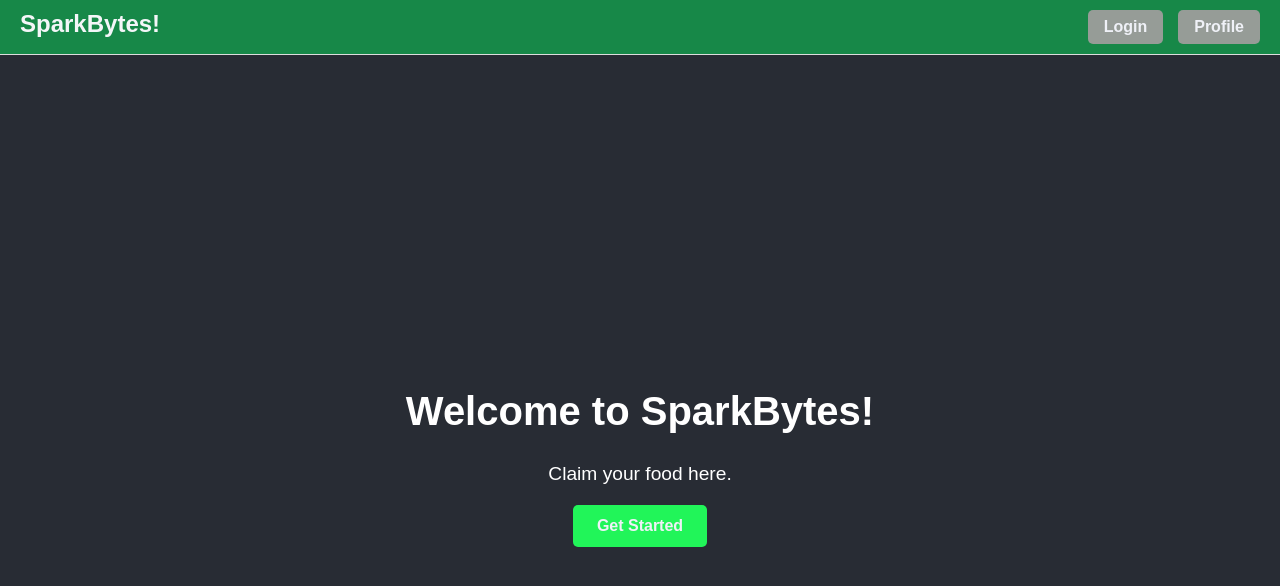
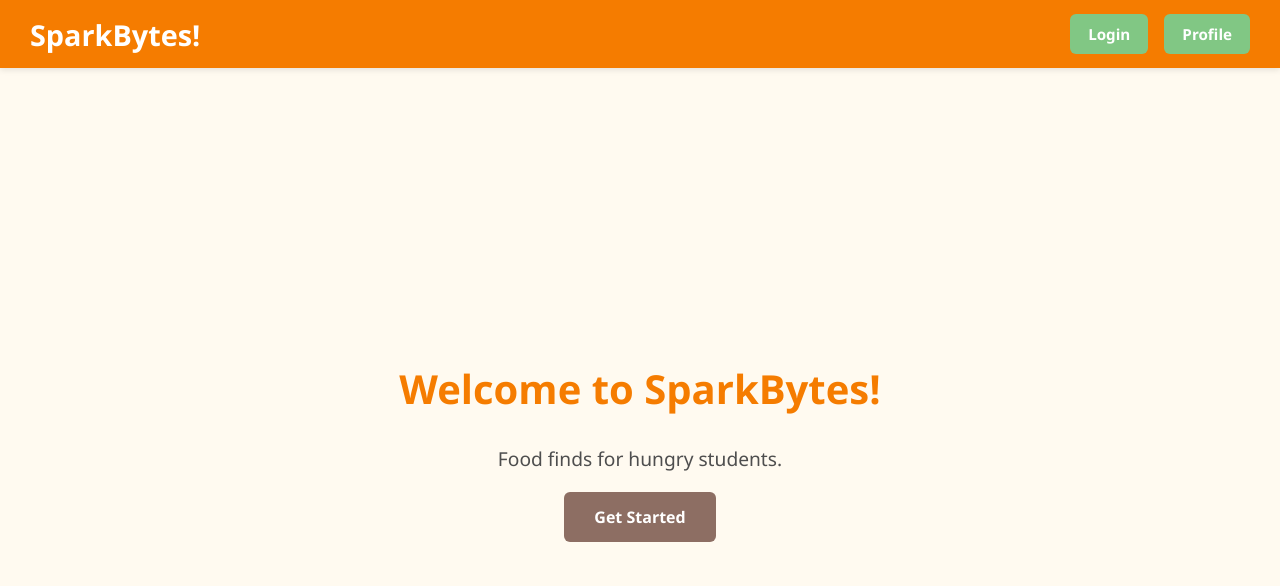
Before and after one commit to stevenltran/CS391-S25, a React (Create React App) app in the folder sparkbytes/: page / in a window 1280 px wide. Shown: the top 586 px of the page. Built offline with nearby package versions, Linux system fonts and the light colour scheme.

Commit message:
changed the colors and desgin for all pages

```diff
--- a/sparkbytes/src/pages/home.css
+++ b/sparkbytes/src/pages/home.css
@@ -1,79 +1,86 @@
+/* ==== GLOBAL STYLES ==== */
 body {
   margin: 0;
-  font-family: Arial, sans-serif;
-  background-color: #282c34;
-  color: white;
+  font-family: 'Segoe UI', sans-serif;
+  background-color: #fffaf0; /* Warm cream */
+  color: #2e2e2e; /* Rich dark gray */
 }
 
+/* ==== NAVBAR ==== */
+.navbar {
+  display: flex;
+  justify-content: space-between;
+  align-items: center;
+  padding: 14px 30px;
+  background-color: #f57c00; /* Appetite orange */
+  box-shadow: 0 2px 6px rgba(0, 0, 0, 0.1);
+}
 
+.navbar-logo {
+  font-size: 1.8rem;
+  font-weight: bold;
+  color: white;
+  text-decoration: none;
+}
+
+.navbar-links {
+  display: flex;
+  gap: 16px;
+}
+
+.navbar-button {
+  background-color: #81c784; /* Fresh green */
+  color: white;
+  padding: 10px 18px;
+  border-radius: 6px;
+  font-weight: bold;
+  font-size: 0.95rem;
+  text-decoration: none;
+  transition: background-color 0.3s ease;
+}
+
+.navbar-button:hover {
+  background-color: #689f38;
+}
+
+/* ==== HOME CONTENT ==== */
 .home-container {
   display: flex;
   flex-direction: column;
   align-items: center;
   justify-content: center;
-  height: 100vh;
+  height: calc(100vh - 60px);
   text-align: center;
-  background-color: #282c34;
+  padding: 0 20px;
 }
 
 h1 {
-  font-size: 2.5rem;
+  font-size: 3rem;
   margin-bottom: 10px;
+  color: #f57c00;
 }
 
 p {
-  font-size: 1.2rem;
-  margin-bottom: 20px;
+  font-size: 1.25rem;
+  max-width: 600px;
+  margin-bottom: 30px;
+  color: #4e4e4e;
 }
 
-/* Button Styling */
+/* ==== CTA BUTTON ==== */
 .home-button {
-  background-color: #21f559;
-  color: #eff1f7;
-  padding: 12px 24px;
+  background-color: #8d6e63; /* Chocolate brown */
+  color: white;
+  padding: 14px 30px;
   font-size: 1rem;
   border: none;
-  border-radius: 5px;
+  border-radius: 6px;
+  font-weight: bold;
+  transition: background-color 0.3s ease, transform 0.2s ease;
   text-decoration: none;
-  font-weight: bold;
-  transition: background-color 0.3s ease;
 }
 
 .home-button:hover {
-  background-color: #fbfffb;
+  background-color: #a1887f;
+  transform: scale(1.05);
 }
-
-.navbar {
-  display: flex;
-  justify-content: space-between;
-  padding: 10px 20px;
-  background-color: #178848;
-  border-bottom: 1px solid #ddd;
-}
-
-.navbar-links {
-  display: flex;
-  gap: 15px;
-}
-
-.navbar-logo {
-  text-decoration: none;
-  color: #f4f6f8;
-  font-weight: bold;
-  font-size: 1.5rem;
-}
-
-.navbar-button {
-  text-decoration: none;
-  color: #eff1f7;
-  background-color: #969c97;
-  padding: 8px 16px;
-  border-radius: 5px;
-  font-weight: bold;
-  transition: background-color 0.3s ease, color 0.3s ease; /* Smooth hover effect */
-}
-
-.navbar-button:hover {
-  background-color: #fbfffb;
-  color: #178848;
-}
--- a/sparkbytes/src/pages/home.js
+++ b/sparkbytes/src/pages/home.js
@@ -21,7 +21,7 @@ function Home() {
       <Navbar />
       <div className="home-container">
         <h1>Welcome to SparkBytes!</h1>
-        <p>Claim your food here.</p>
+        <p>Food finds for hungry students.</p>
         <Link to="/login" className="home-button">Get Started</Link>
       </div>
     </div>
--- a/sparkbytes/src/pages/login.css
+++ b/sparkbytes/src/pages/login.css
@@ -1,64 +1,81 @@
+/* Global Styles (if not already applied globally) */
+body {
+  margin: 0;
+  font-family: 'Segoe UI', sans-serif;
+  background-color: #fffaf0;  /* Warm cream */
+  color: #2e2e2e;            /* Rich dark gray */
+}
+
+/* ==== LOGIN PAGE CONTAINER ==== */
 .login-container {
   display: flex;
-    flex-direction: column;
+  justify-content: center;
   align-items: center;
-    justify-content: center;
   height: 100vh;
-    background-color: #282c34;
+  background-color: #fffaf0;  /* Same warm cream as home page */
   text-align: center;
-    color: white;
 }
 
-
+/* ==== LOGIN BOX (Card Style) ==== */
 .login-box {
-    background: rgba(255, 255, 255, 0.1);
-    padding: 30px;
+  background: #ffffff;  /* White card */
+  padding: 40px;
   border-radius: 10px;
-    box-shadow: 0 4px 10px rgba(0, 0, 0, 0.2);
+  box-shadow: 0 4px 10px rgba(0, 0, 0, 0.1);
   width: 320px;
 }
 
-
+/* ==== INPUT FIELDS ==== */
 input {
   width: 100%;
   padding: 12px;
   margin-bottom: 10px;
-    border: none;
+  border: 1px solid #ddd;
   border-radius: 5px;
   font-size: 16px;
 }
 
-
+/* ==== LOGIN BUTTON (Matching Home CTA) ==== */
 .login-button {
   width: 100%;
-    padding: 12px;
-    background-color: #21f559;
-    color: #282c34;
-    font-size: 16px;
+  padding: 14px 30px;
+  background-color: #8d6e63;  /* Chocolate brown */
+  color: white;
+  font-size: 1rem;
   border: none;
-    border-radius: 5px;
-    cursor: pointer;
+  border-radius: 6px;
   font-weight: bold;
-    transition: background-color 0.3s ease;
+  text-decoration: none;
+  transition: background-color 0.3s ease, transform 0.2s ease;
+  box-shadow: 0 4px 12px rgba(141, 110, 99, 0.25);
 }
 
 .login-button:hover {
-    background-color: #fbfffb;
+  background-color: #a1887f;
+  transform: scale(1.05);
 }
 
-
+/* ==== ERROR MESSAGE ==== */
 .error-message {
   color: red;
   font-size: 14px;
   margin-bottom: 10px;
 }
 
+/* ==== REGISTER BUTTON ==== */
 .register-button {
-    text-decoration: none;
-    color: #eff1f7;
-    background-color: #256a30;
-    padding: 8px 16px;
+  display: inline-block;
+  margin-top: 14px;
+  padding: 10px 16px;
+  background-color: #81c784;  /* Fresh green */
+  color: white;
   border-radius: 5px;
   font-weight: bold;
-    transition: background-color 0.3s ease, color 0.3s ease;
+  font-size: 0.95rem;
+  text-decoration: none;
+  transition: background-color 0.3s ease;
 }
+
+.register-button:hover {
+  background-color: #689f38;
+}
--- a/sparkbytes/src/pages/login.js
+++ b/sparkbytes/src/pages/login.js
@@ -7,7 +7,8 @@ function Login() {
   const [error, setError] = useState("");
   const navigate = useNavigate();
 
-  const handleChange = (e) => setFormData({ ...formData, [e.target.name]: e.target.value });
+  const handleChange = (e) =>
+    setFormData({ ...formData, [e.target.name]: e.target.value });
 
   const handleLogin = (e) => {
     e.preventDefault();
@@ -30,14 +31,31 @@ function Login() {
 
   return (
     <div className="login-container">
-      <h2>Login</h2>
-      {error && <p className="error-message">{error}</p>}
-      <form onSubmit={handleLogin} className="login-form">
-        <input type="email" name="email" placeholder="Email" onChange={handleChange} required />
-        <input type="password" name="password" placeholder="Password" onChange={handleChange} required />
-        <button type="submit">Login</button>
-      </form>
-      <p>Don't have an account? <a href="/register" className="register-button">Register here</a></p>
+      <div className="login-box">
+        <h2>Login</h2>
+        {error && <p className="error-message">{error}</p>}
+        <form onSubmit={handleLogin} className="login-form">
+          <input
+            type="email"
+            name="email"
+            placeholder="Email"
+            onChange={handleChange}
+            required
+          />
+          <input
+            type="password"
+            name="password"
+            placeholder="Password"
+            onChange={handleChange}
+            required
+          />
+          <button type="submit" className="login-button">Login</button>
+        </form>
+        <p>
+          Don't have an account?{" "}
+          <a href="/register" className="register-button">Register here</a>
+        </p>
+      </div>
     </div>
   );
 }
--- a/sparkbytes/src/pages/profile.css
+++ b/sparkbytes/src/pages/profile.css
@@ -1,47 +1,113 @@
-.profile-container {
-    display: flex;
-    justify-content: center;
-    align-items: center;
-    height: 100vh;
-    background-color: #282c34;
-    color: white;
+body {
+  margin: 0;
+  font-family: "Segoe UI", sans-serif;
+  background-color: #fffaf0;
+  color: #2e2e2e;
 }
 
-  .profile-card {
-    background-color: rgba(255, 255, 255, 0.05);
-    padding: 30px;
-    border-radius: 15px;
-    text-align: center;
-    box-shadow: 0 4px 10px rgba(0, 0, 0, 0.4);
-    width: 320px;
+/* Wrapper for full-page layout */
+.profile-wrapper {
+  display: flex;
+  flex-direction: column; /* Stack vertically */
+  align-items: center;
+  justify-content: center;
+  min-height: 100vh;
+  padding: 20px;
+  background-color: #fffaf0;
 }
 
-  .profile-picture {
-    width: 120px;
-    height: 120px;
-    border-radius: 50%;
-    border: 3px solid #21f559;
-    margin-bottom: 20px;
+/* Card container */
+.profile-card {
+  background: white;
+  border-radius: 16px;
+  box-shadow: 0 10px 30px rgba(0, 0, 0, 0.07);
+  padding: 40px 30px;
+  width: 100%;
+  max-width: 420px;
+  text-align: center;
 }
 
-  .user-role {
-    font-style: italic;
-    color: #aaa;
-    margin-bottom: 10px;
+/* Profile picture styling */
+.profile-picture {
+  width: 100px;
+  height: 100px;
+  border-radius: 50%;
+  object-fit: cover;
+  margin-bottom: 20px;
+  border: 3px solid #ff5e3a;
 }
 
-  .edit-button {
-    margin-top: 20px;
-    padding: 10px 20px;
-    background-color: #21f559;
-    color: #282c34;
-    border: none;
-    border-radius: 5px;
-    font-weight: bold;
-    cursor: pointer;
-    transition: background-color 0.3s ease;
+/* Title */
+.profile-card h1 {
+  font-size: 2rem;
+  color: #f57c00;
+  margin-bottom: 25px;
 }
 
-  .edit-button:hover {
-    background-color: #fbfffb;
+/* Info rows */
+.profile-info {
+  display: flex;
+  flex-direction: column;
+  gap: 18px;
+  text-align: left;
 }
+
+.profile-info div {
+  display: flex;
+  flex-direction: column;
+}
+
+.profile-info label {
+  font-weight: 600;
+  font-size: 0.9rem;
+  color: #777;
+  margin-bottom: 4px;
+}
+
+.profile-info p {
+  font-size: 1.05rem;
+  font-weight: 500;
+  margin: 0;
+  color: #2e2e2e;
+}
+
+/* Button */
+.edit-btn {
+  margin-top: 30px;
+  padding: 14px;
+  width: 100%;
+  background-color: #ff5e3a;
+  color: white;
+  font-size: 1rem;
+  font-weight: bold;
+  border: none;
+  border-radius: 8px;
+  cursor: pointer;
+  transition: background-color 0.3s ease, transform 0.2s ease;
+  box-shadow: 0 4px 12px rgba(255, 94, 58, 0.15);
+}
+
+.edit-btn:hover {
+  background-color: #ff7043;
+  transform: translateY(-2px);
+}
+
+.home-btn {
+  display: block;
+  text-align: center;
+  margin: 20px 0 10px;
+  padding: 12px;
+  background-color: #81c784;
+  color: white;
+  font-weight: bold;
+  border-radius: 8px;
+  text-decoration: none;
+  font-size: 1rem;
+  transition: background-color 0.3s ease, transform 0.2s ease;
+  box-shadow: 0 4px 12px rgba(129, 199, 132, 0.2);
+}
+
+.home-btn:hover {
+  background-color: #689f38;
+  transform: translateY(-2px);
+}
--- a/sparkbytes/src/pages/profile.js
+++ b/sparkbytes/src/pages/profile.js
@@ -1,34 +1,59 @@
+import { useState } from "react";
+import { Link } from "react-router-dom";
 import "./profile.css";
 
 function Profile() {
-  // placeholder user data replace with actual backend data later
-  const user = {
+  const [user] = useState({
     name: "Sarah",
     email: "sarah@bu.edu",
-    role: "Student Or Organizer",
-    profilePicture: "https://i.pravatar.cc/150?img=3",
+    role: "Student",
     claimedEvents: 3,
     createdEvents: 0,
-  };
+    profilePicture: "https://i.pravatar.cc/150?img=3",
+  });
 
   return (
-    <div className="profile-container">
+    <div className="profile-wrapper">
       <div className="profile-card">
-        <img src={user.profilePicture} alt="Profile" className="profile-picture" />
-        <h2>{user.name}</h2>
-        <p>{user.email}</p>
-        <p className="user-role">{user.role}</p>
+        <img
+          src={user.profilePicture}
+          alt="Profile"
+          className="profile-picture"
+        />
+        <h1>My Profile</h1>
 
-        {user.role === "Student" && (
-          <p>Events Claimed: {user.claimedEvents}</p>
-        )}
+        <div className="profile-info">
+          <div>
+            <label>Name</label>
+            <p>{user.name}</p>
+          </div>
+          <div>
+            <label>Email</label>
+            <p>{user.email}</p>
+          </div>
+          <div>
+            <label>Role</label>
+            <p>{user.role}</p>
+          </div>
+          {user.role === "Student" && (
+            <div>
+              <label>Events Claimed</label>
+              <p>{user.claimedEvents}</p>
+            </div>
+          )}
+          {user.role === "Organizer" && (
+            <div>
+              <label>Events Created</label>
+              <p>{user.createdEvents}</p>
+            </div>
+          )}
+        </div>
 
-        {user.role === "Organizer" && (
-          <p>Events Created: {user.createdEvents}</p>
-        )}
+        <button className="edit-btn">Edit Profile</button>
+      </div>
 
-        <button className="edit-button">Edit Profile</button>
-      </div>
+
+      <Link to="/" className="home-btn">← Back to Home</Link>
     </div>
   );
 }
```
Also changed, not shown: 1 other file (tests, documents, lock files or other folders). Lines whose indentation alone changed are shown as unchanged.
